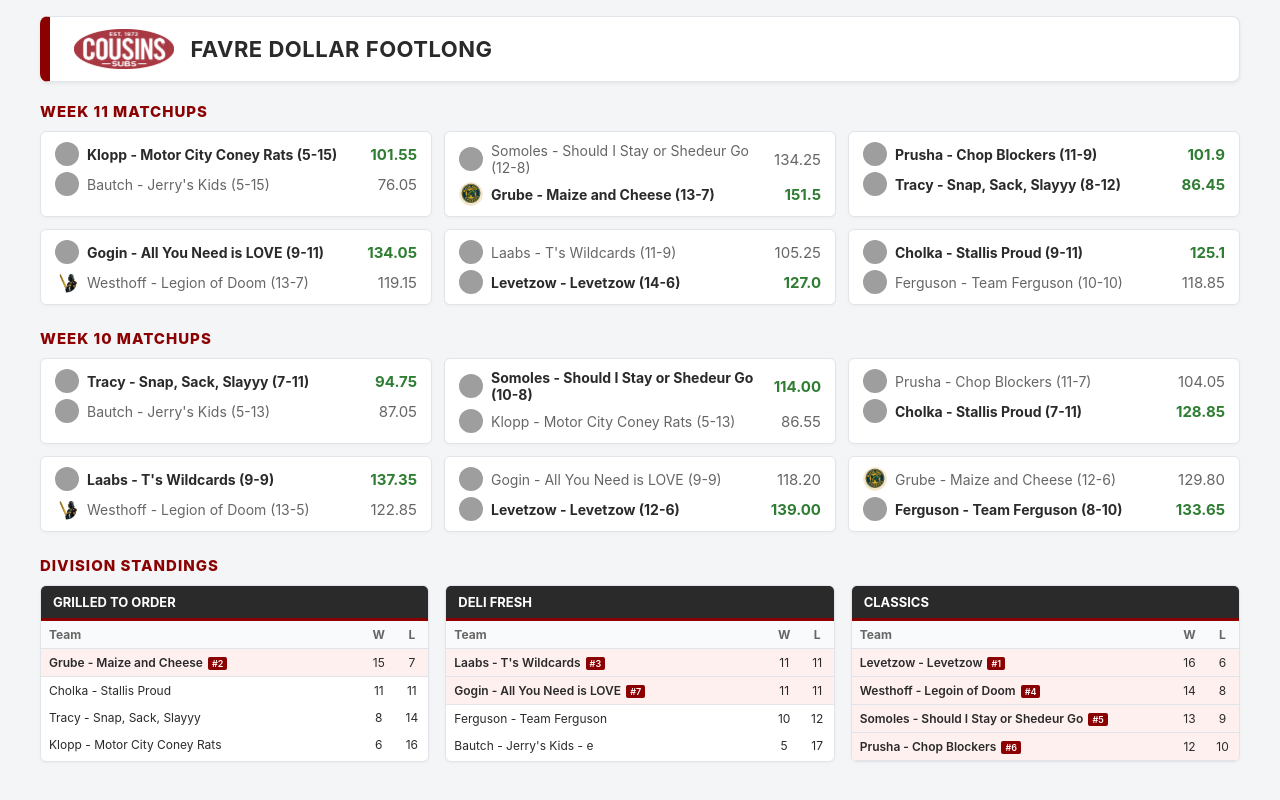
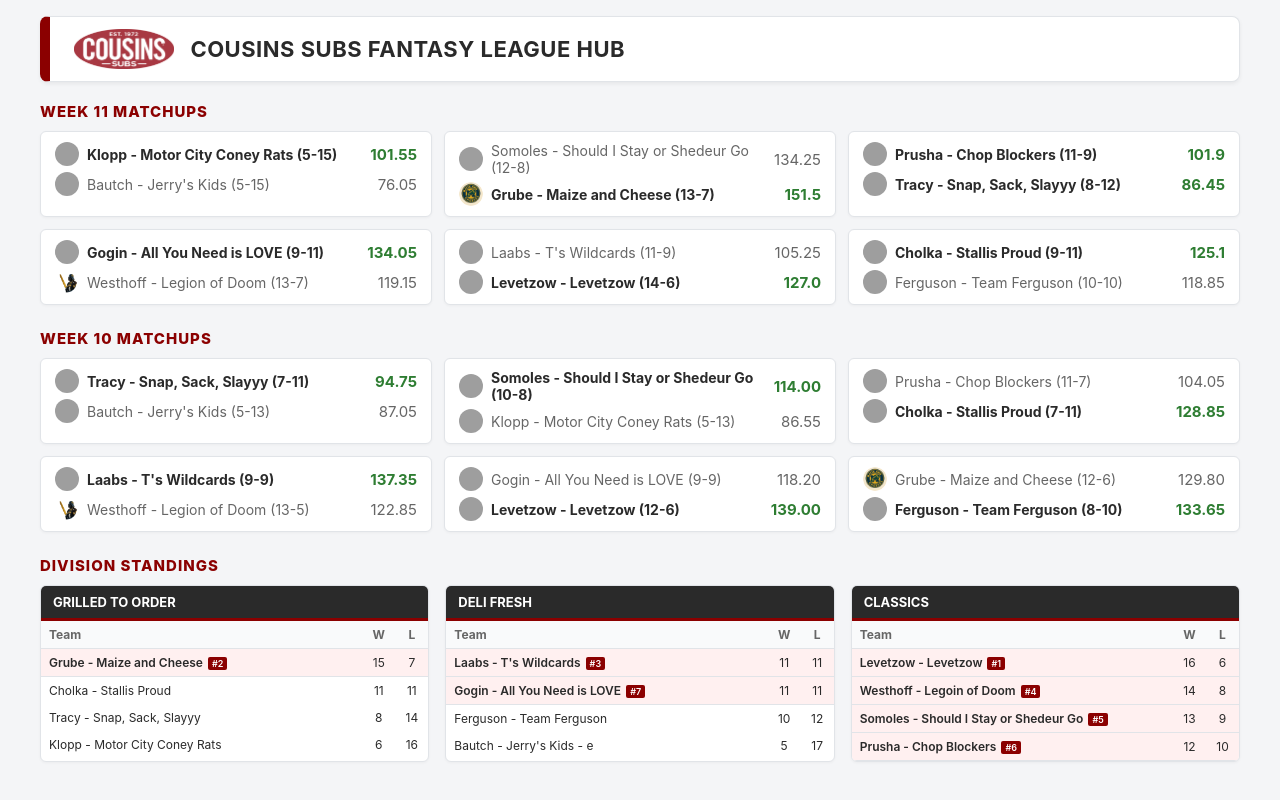
Before and after one commit to michaelj86768894/culture, a plain HTML site: page fantasy/index.html in a window 1280 px wide. Drawn offline with Linux system fonts and the light colour scheme; grey boxes are pictures that could not be loaded.

Commit message:
Update index.html

```diff
--- a/fantasy/index.html
+++ b/fantasy/index.html
@@ -4,7 +4,7 @@
     <meta charset="UTF-8">
 		<meta name="robots" content="noindex">
     <meta name="viewport" content="width=device-width, initial-scale=1.0">
-    <title>Favre Dollar Footlong - League Hub</title>
+    <title>Cousins Subs Fantasy League Hub</title>
     <style>
         /* Base Styles */
         body {
@@ -238,7 +238,7 @@
         <header class="brand-header">
             <div class="header-left">
                 <img src="CS_Reverse_Red.png" alt="Cousins Subs Logo" class="header-logo">
-                <h1 class="header-title">Favre Dollar Footlong</h1>
+                <h1 class="header-title">Cousins Subs Fantasy League Hub</h1>
             </div>
 <!--            <span class="week-badge">Week 1</span> -->
         </header>
```
